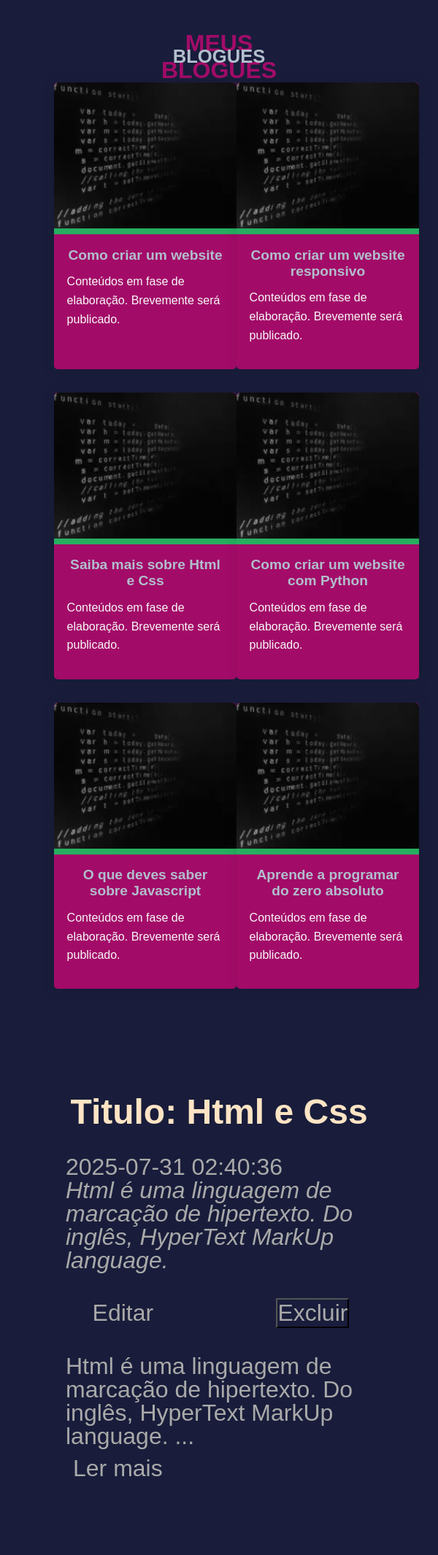
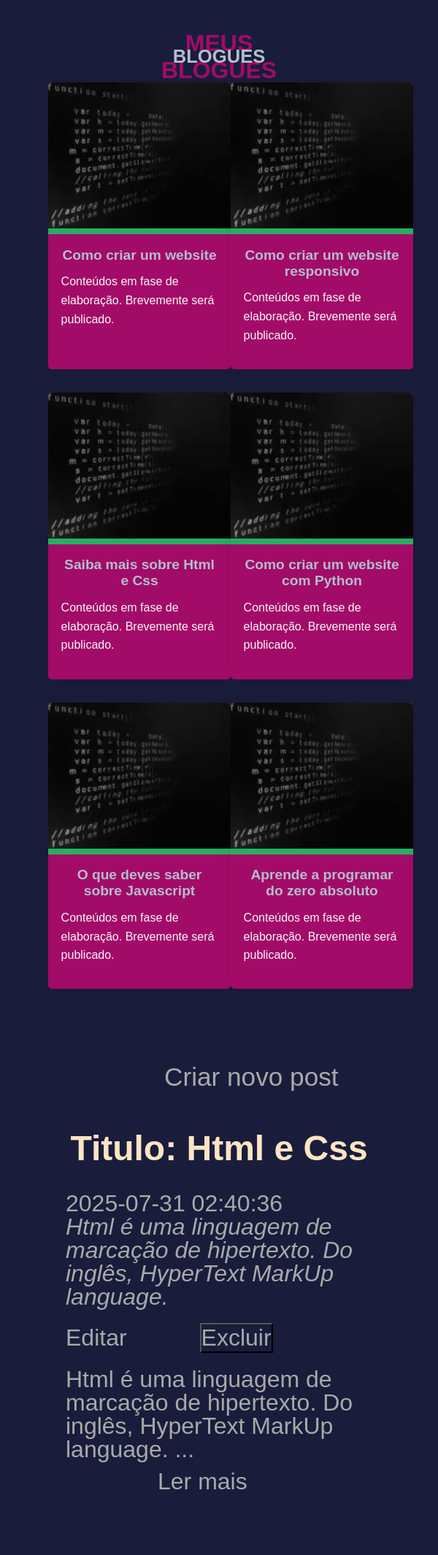
Before and after one commit to professorbaptista/flask_site, a Flask app: page /blog in a window 600 px wide. Shown: the part 48-2179 px from the top of the page at 73% size. Before the commit the page ends 2071 px from the top, so only its background shows below. Run offline with Flask 3, Linux system fonts and the light colour scheme; data comes from the database, SQL or seed files in the repository; both versions use the stored data as it was after the commit.

Commit message:
Reajustes do css mpbile

```diff
--- a/src/static/css/blog.css
+++ b/src/static/css/blog.css
@@ -12,7 +12,7 @@
   .blogs{
     display: grid;
     grid-template-columns: repeat(3, 1fr);
-    width: 990px;
+    width: 980px;
     margin: 0 auto;
     /* gap: 2rem; */
 
@@ -22,7 +22,7 @@
       border-radius: 5px;
       box-shadow: 1px 1px 20px rgb(0, 0, 0, 0.1);
       transition: all .4s ease-in-out;
-      margin: 0 0 2rem 1.5rem;
+      margin: 0 0 2rem 1rem;
 
 
       &:hover{
@@ -80,8 +80,24 @@
   }
 
   /* Posts Container */
+
+  /* Criar novo post*/
+  .criar-post{
+    width: 300px;
+    margin: 0 auto;
+    margin-bottom: 10px;
+
+    a{
+      color: darkgrey;
+      font-size: 2rem;
+
+      &:hover{
+        color: #ffe4c4;
+      }
+    }
+  }
   .posts-card{
-    width: 100%;
+    width: 640px;
     padding: 40px;
     margin: 0 auto;
 
@@ -105,15 +121,17 @@
     }
 
     .editar-excluir{
+      width: 300px;
       display: flex;
       gap: 100px;
       align-items: center;
-      margin: 30px 0;
+      /* margin: 0 auto; */
+      margin-top: 20px;
+      margin-bottom: 20px;
 
       a{
         text-decoration: none;
         font-size: 1.3rem;
-        padding: 8px 5px;
         color: darkgrey;
 
         &:hover{
@@ -141,9 +159,10 @@
   }
 
   .ler-mais a{
+    margin-left: 30%;
     color: darkgrey;
     font-size: 1.3rem;
-    margin: 10px;
+    margin-top: 10px;
     &:hover{
       color: beige;
     }
@@ -177,6 +196,18 @@
     }
 
     /* Área de ediçao */
+    .criar-post{
+      width: 100%;
+
+      a{
+        font-size: 1.9rem;
+        margin-left: 20px;
+        &:hover{
+          color: darkgrey;
+          text-decoration: underline;
+        }
+      }
+    }
       .posts-card{
         width: 100%;
 
@@ -185,10 +216,15 @@
         font-size: 2rem;
       }
 
-      .editar-excluir{
+      /* .editar-excluir{
+        width: 100%;
         gap: 0;
         justify-content: space-around;
-      }
+
+        a{
+          margin-left: 20%;
+        }
+      } */
 /*
     .card{
     width: 100%;
@@ -207,6 +243,20 @@
       margin-right: 3rem;
       padding-block: 5px;
       width: 100%;
+    }
+
+      .criar-post{
+      width: 100%;
+
+      a{
+        font-size: 2.2rem;
+        color: darkgrey;
+        margin-left: 35%;
+        &:hover{
+          color: #ffe4c4;
+          text-decoration: underline;
+        }
+      }
     }
 
       .posts-card{
@@ -235,7 +285,4 @@
 
       }
 
-
-
-
   }
--- a/src/static/css/editar_post.css
+++ b/src/static/css/editar_post.css
@@ -60,21 +60,17 @@
         }
     }
 
-    .voltar-cont{
-        border: 2px solid #ffe4c4;
-        position: absolute;
-        padding: 6px;
-        left: 45%;
-        bottom: 10%;
-    }
-    .Voltar-btn{
-        text-decoration: none;
+    .voltar-cont .Voltar-btn{
+         text-decoration: none;
         color: #ffe4c4;
     }
+
 }
 
 /*Media queries*/
 @media screen and (max-width: 600px) {
+
+
     .editar-posts{
         width: 100%;
         padding-block: 0;
@@ -106,6 +102,8 @@
         position: absolute;
         bottom: 150%;
     } */
+
+
 }
 
 
--- a/src/static/css/home.css
+++ b/src/static/css/home.css
@@ -86,7 +86,7 @@
   flex-direction: column;
   justify-content: center;
   padding-right: 2rem;
-  padding-top: 4rem;
+  padding-top: 2rem;
 
 }
 
@@ -166,12 +166,18 @@
   }
   .wellcome-msg a{
     text-align: center;
-    margin-left: 15%;
+    margin-left: 12.5%;
   }
+
+
+    .right-header .name{
+      font-size: 1rem;
+      text-align: start;
+    }
 
     .right-header p{
     line-height: 2.4rem;
-    font-size: 1.6rem;
+    font-size: 1.1rem;
   }
 
   .header-content{
--- a/src/static/css/login.css
+++ b/src/static/css/login.css
@@ -49,3 +49,37 @@
         }
     }
 }
+
+
+@media screen and (max-width: 600px) {
+    .login-container{
+        width: 100%;
+        height: 100vh;
+    }
+}
+
+@media screen and (min-width: 600px) and (max-width: 920px) {
+    .login-container{
+        width: 100%;
+        height: 100vh;
+
+        h2{
+            font-size: 2.3rem;
+        }
+
+        form{
+            width: 80%;
+            height: 40%;
+            margin: 0 auto;
+
+            input{
+                margin-bottom: 40px;
+                padding: 10px;
+            }
+
+            button{
+                font-size: 2rem;
+            }
+        }
+    }
+}
--- a/src/static/css/novo_post.css
+++ b/src/static/css/novo_post.css
@@ -36,6 +36,11 @@ label{
     outline: none;
     background-color: #333;
     color: #ffe4c4;
+    font-size: 1.2rem;
+}
+
+.posts .form-contact .post-textarea{
+    font-size: 1.2rem;
 }
 
 .posts button{
@@ -52,6 +57,19 @@ label{
         color: #333;
     }
 
+}
+
+.voltar-cont{
+    width: 200px;
+    margin: 25%;
+
+    .voltar-btn{
+        color: darkgrey;
+        font-size: 1.4rem;
+        &:hover{
+            color: #ffe4c4;
+        }
+    }
 }
 
 
--- a/src/templates/blog.html
+++ b/src/templates/blog.html
@@ -87,7 +87,7 @@
       </section> -->
 </section>
 <section>
-
+         <div class="criar-post"><a href="/blog/novo">Criar novo post</a></div>
            <!-- <div class="posts-container"> -->
               {% for post in posts %}
             <div class="posts-card">
```
Also changed, not shown: src/templates/views/novo_post.html (+8 -0 lines), site.db.
